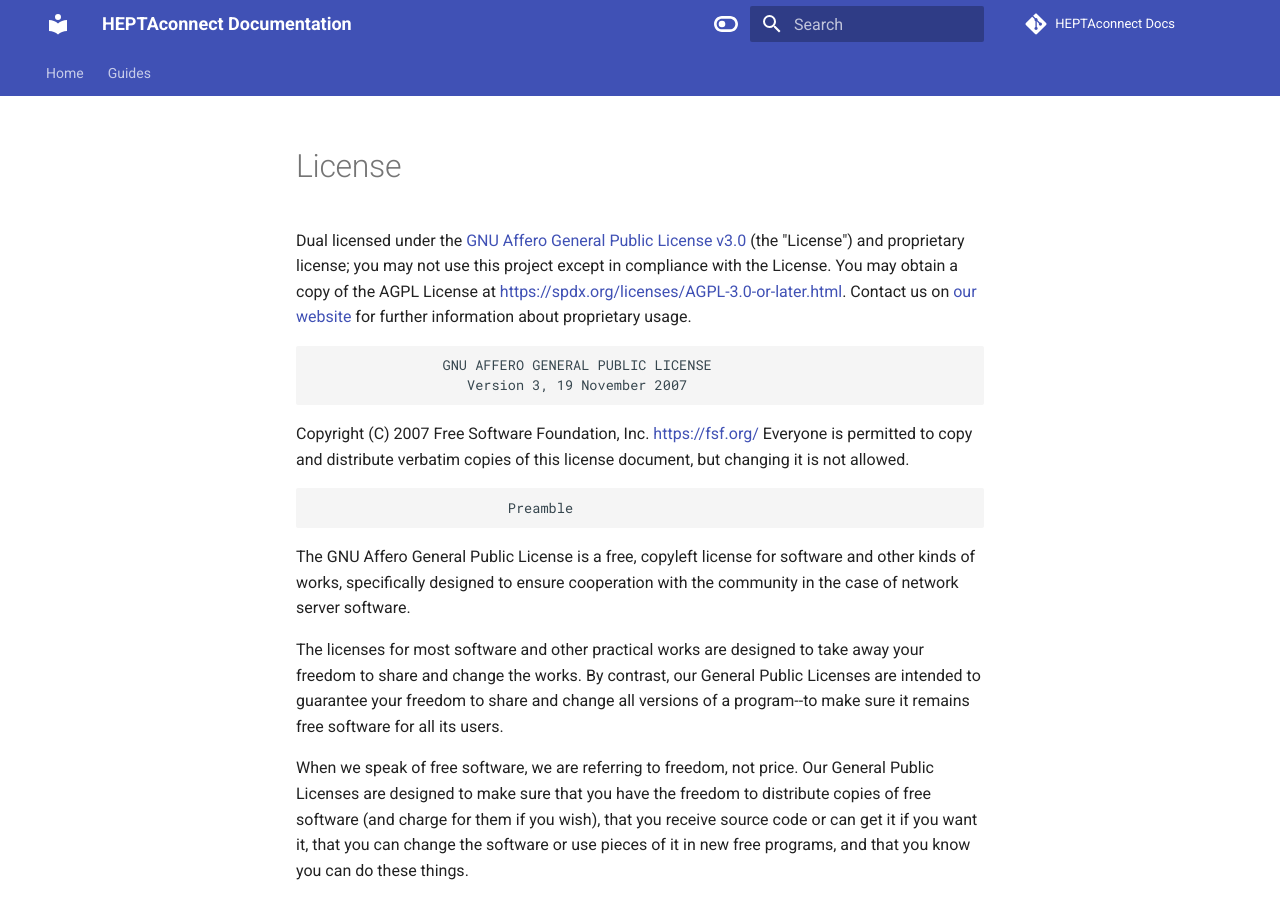
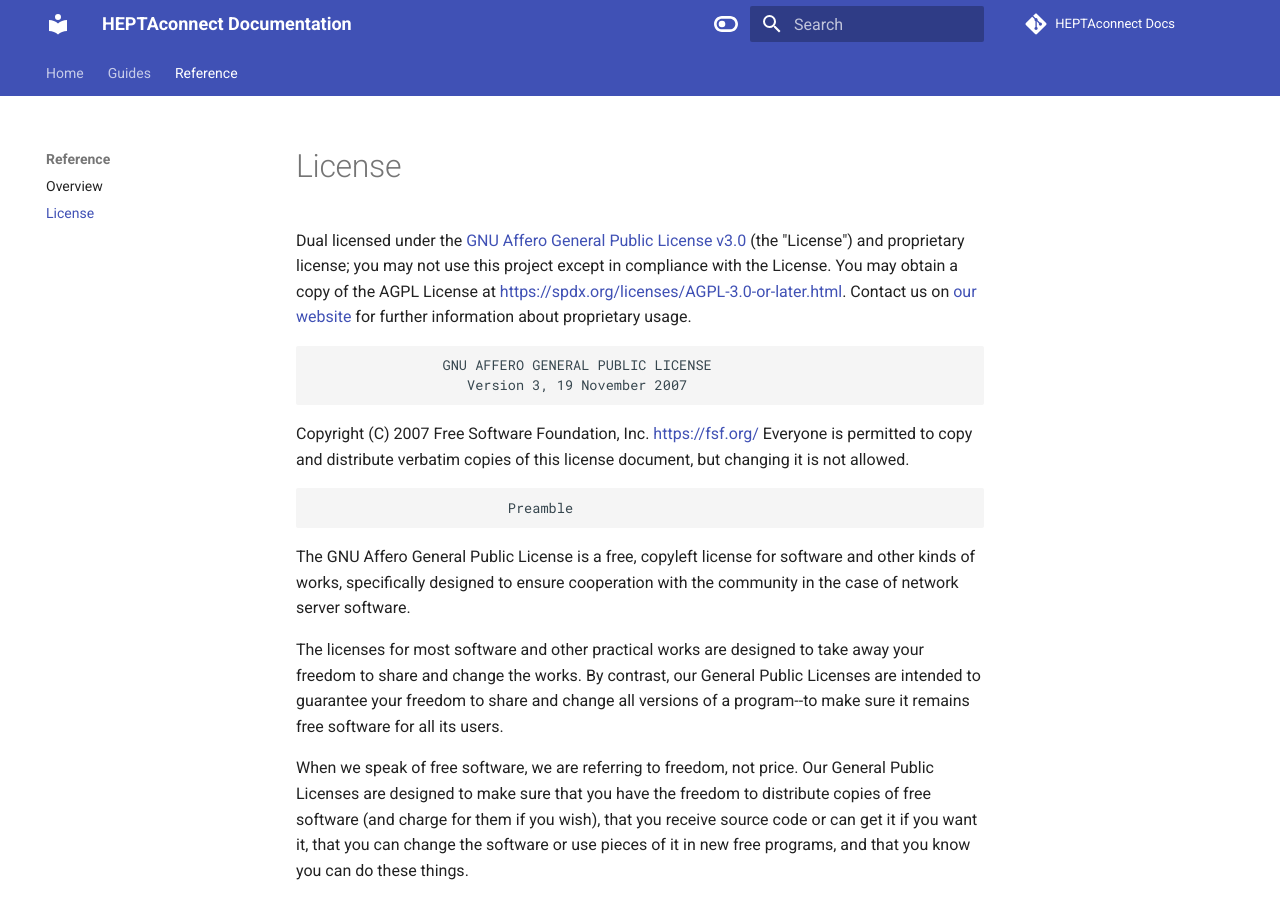
Before and after one commit to HEPTACOM/heptaconnect-docs, an MkDocs documentation site: the page built from docs/reference/license.md, in a window 1280 px wide and 900 px high. Built offline with MkDocs 1.6.1 and Material for MkDocs 9.7.7, drawn with Linux system fonts in a browser that asks for light colours; comment, search, counter and statistics services are not loaded.

Commit message:
Add license reference

```diff
--- a/mkdocs.yml
+++ b/mkdocs.yml
@@ -60,4 +60,7 @@ extra:
 nav:
     - Home: index.md
     - Guides:
-          - Overview: guides/index.md
+        - Overview: guides/index.md
+    - Reference:
+        - Overview: reference/index.md
+        - License: reference/license.md
```
Also changed, not shown: docs/reference/index.md (added, +5 -0 lines), docs/reference/license.md (renamed from docs/license.md).
